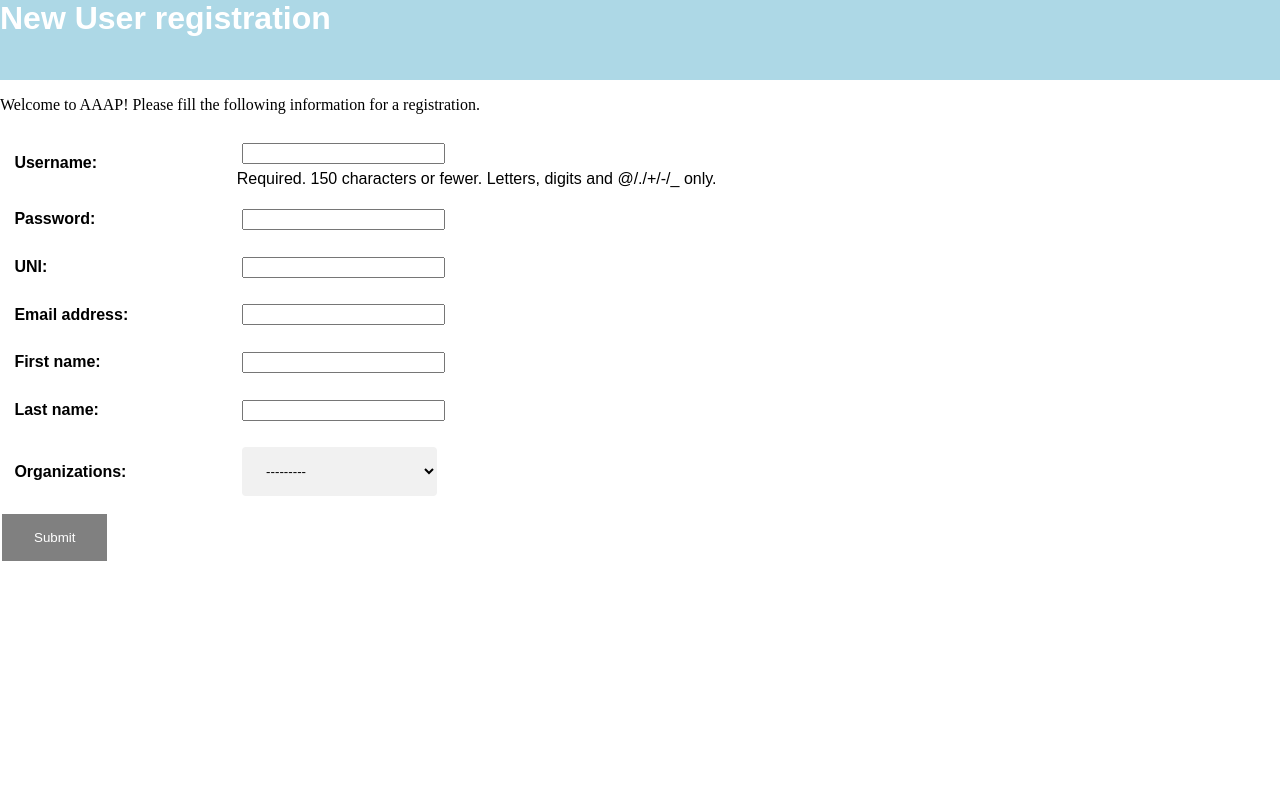
After one commit to alexliyihao/auto-annotation-web, a Django app: page /annotations/registration in a window 1280 px wide. The commit adds this page. Run offline with Django 3.2, Linux system fonts and the light colour scheme; data that the repository does not hold is empty.

Commit message:
reworked on the user part

```diff
--- a/annotations/admin.py
+++ b/annotations/admin.py
@@ -3,7 +3,7 @@ from .models import User, Image, Annotation, Organization, ImageGroup
 
 class UserAdmin(admin.ModelAdmin):
     fields = [
-    "username", "password", "email",
+    "username", "password","UNI" , "email", "first_name", "last_name",
     "register_date", "organizations"
     ]
 admin.site.register(User, UserAdmin)
--- a/annotations/models.py
+++ b/annotations/models.py
@@ -1,25 +1,19 @@
 from django.db import models
+from django.contrib.auth.models import User as auth_user
 
-class User(models.Model):
+class User(auth_user):
     """
-    individual user entity
+    individual user entity, it inherits the username,
+    password, first name, last name, and email from django.contrib.auth.models.User
     """
-    # The name of the user
-    username = models.CharField(max_length = 40)
-    # The password
-    password = models.CharField(max_length = 40)
-    # The legal Name
-    legal_name = models.CharField(max_length = 40)
     # UNI
     UNI = models.CharField(max_length = 8)
-    # User's email
-    email = models.EmailField()
     # The date user registered
     register_date = models.DateTimeField('date of registration')
     # The organization this user belongs to
-    organizations = models.ForeignKey('Organization', on_delete=models.PROTECT)
+    organizations = models.ForeignKey('Organization', on_delete=models.PROTECT, null = True)
     def __str__(self):
-      return self.username
+      return f"{self.UNI} - {self.first_name} {self.last_name}"
 
 class Organization(models.Model):
     """
--- a/annotations/static/annotations/style.css
+++ b/annotations/static/annotations/style.css
@@ -26,7 +26,7 @@ h1{
   left:0px;
   height: 90%;
   width: 100%;
-  background-color: lightblue;
+  background-color: white;
 }
 
 /* OpenSeadragon specific div */
@@ -51,6 +51,33 @@ td, th{
   text-decoration: none;
 }
 
+input[type=text], input[type=email], select, textarea, label {
+    width: 25%;
+    font-family: Arial, Helvetica, sans-serif;
+    margin: .4em;
+}
+
+input[type=button], input[type=submit], input[type=reset] {
+  background-color: gray;
+  border: none;
+  color: white;
+  padding: 16px 32px;
+  text-decoration: none;
+  margin: 4px 2px;
+  cursor: pointer;
+}
+
+input[type=submit]:hover {
+  background-color: #45a049;
+}
+
+select {
+  width: 25%;
+  padding: 16px 20px;
+  border: none;
+  border-radius: 4px;
+  background-color: #f1f1f1;
+}
 
 a{
   text-decoration: none;
--- /dev/null
+++ b/annotations/templates/annotations/registration.html
@@ -0,0 +1,26 @@
+<!DOCTYPE html>
+<html lang="en" dir="ltr">
+  <head>
+    <meta charset="utf-8">
+    <title>New User registration - AAAP</title>
+    {% load static %}
+    <link rel="stylesheet" type="text/css" href="{% static 'annotations/style.css' %}">
+  </head>
+<body>
+  <div class='title'>
+    <h1>New User registration</h1>
+  </div>
+  <div class="body_background">
+    <div class="Introduction">
+      <p>Welcome to AAAP! Please fill the following information for a registration.</p>
+    </div>
+    <form method="post">
+        {% csrf_token %}
+        <table>
+        {{ form.as_table }}
+        </table>
+        <input type="submit" value="Submit">
+    </form>
+  </div>
+
+</body>
--- a/annotations/urls.py
+++ b/annotations/urls.py
@@ -5,6 +5,7 @@ from . import views
 app_name = "annotations"
 urlpatterns = [
     path('image_list', views.ImageListView.as_view(), name='imagelist'),
-    path('image_views/<int:image_id>/', views.image_views, name='imageviews')
+    path('image_views/<int:image_id>/', views.image_views, name='imageviews'),
     #path('image_views/<int:pk>/', views.ImageViewsView.as_view(), name='imageviews')
+    path('registration', views.RegistrationView.as_view(), name='registration')
 ]
--- a/annotations/views.py
+++ b/annotations/views.py
@@ -1,9 +1,10 @@
 from django.shortcuts import render, get_object_or_404
 from django.http import HttpResponseRedirect
-from django.urls import reverse
+from django.urls import reverse,reverse_lazy
 from django.conf import settings
-from .models import Image
+from .models import Image, User
 from django.views import generic
+from django.contrib.auth.forms import UserCreationForm
 
 
 class ImageListView(generic.ListView):
@@ -35,3 +36,12 @@ def image_views(request, image_id):
 #class ImageViewsView(generic.DetailView):
 #   model = Image
 #   template_name = 'annotations/image_view.html'
+
+class RegistrationView(generic.CreateView):
+    template_name = 'annotations/registration.html'
+    model = User
+    # TO BE FIXED -- Change into login when finished
+    success_url = reverse_lazy('imagelist')
+    fields = [
+        "username", "password","UNI" , "email", "first_name", "last_name", "organizations"
+        ]
```
Also changed, not shown: annotations/forms.py (added, +57 -0 lines), annotations/migrations/0001_initial.py, annotations/migrations/0002_auto_20211029_0304.py (deleted), annotations/migrations/0003_auto_20211029_2347.py (deleted), annotations/migrations/0004_auto_20211029_2349.py (deleted), annotations/migrations/0005_auto_20211030_0020.py (deleted), db.sqlite3.
